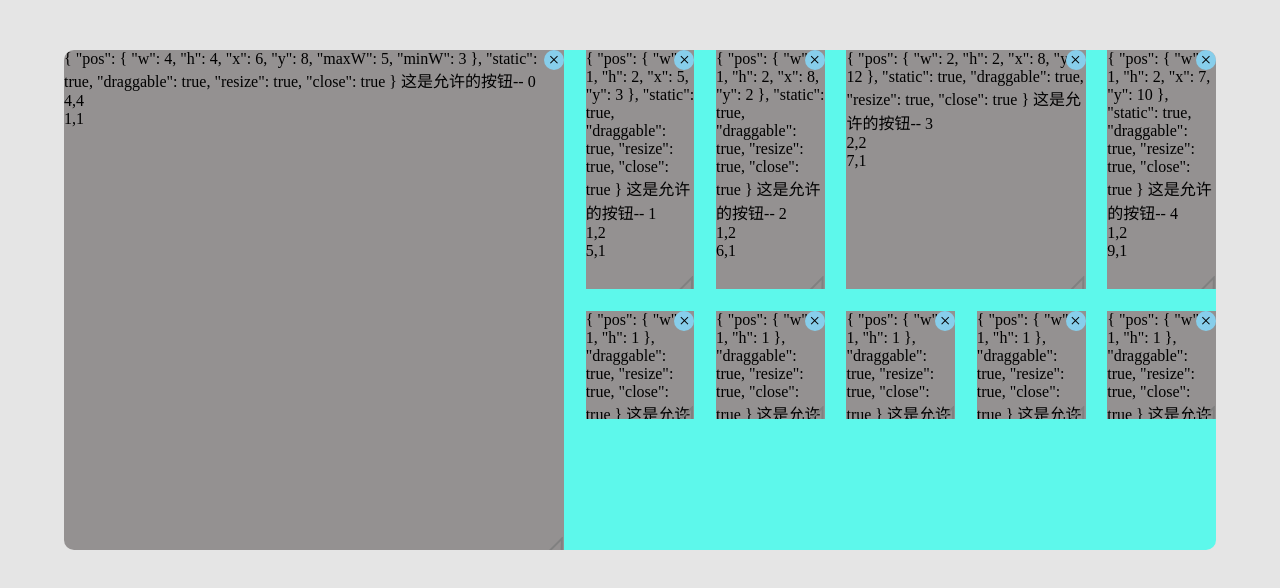
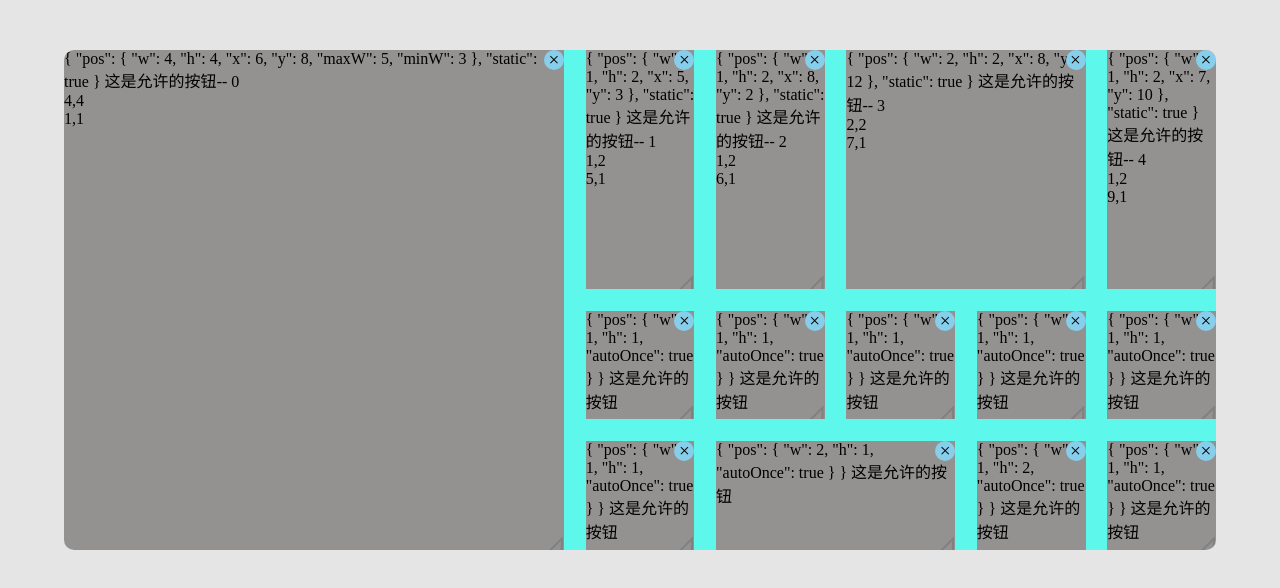
Before and after one commit to biggerstar/any-grid-layout, a Vue app: page / in a window 1280 px wide. Shown: the top 588 px of the page. Built offline with nearby package versions, Linux system fonts and the light colour scheme.

Commit message:
实现适配vue的响应式布局切换

```diff
--- a/src/components/GridItem.vue
+++ b/src/components/GridItem.vue
@@ -85,7 +85,8 @@ const reSetContainerSize = () => {
 onMounted(() => {
   const propsRaw = toRaw(props)
   container = parseContainerFromPrototypeChain(gridItem.value)
-  // console.log(props.pos);
+  props.pos.autoOnce = !props.pos.x || !props.pos.y;
+
   selfItem = container.add({
     el: gridItem.value,
     ...propsRaw,
@@ -94,8 +95,6 @@ onMounted(() => {
     gridItem.value.parentNode.removeChild(gridItem.value)
     return
   }
-  // console.log(props.pos.x,props.pos.y);
-  if (!props.pos.x || !props.pos.y) selfItem.pos.__temp__.autoOnce = true
   selfItem.mount()
   // console.log(selfItem);
   selfItem._VueEvents.vueItemResizing = (fromItem, w, h) => {
--- a/src/test/index.vue
+++ b/src/test/index.vue
@@ -163,14 +163,14 @@ const layouts = [
     col: 6,
     // margin: [10, 10],
     // size: [60, 80],
-    data: layoutData2,
+    data: layoutData11,
   },
   {
     px: 560,
-    col: 5,
-    // margin: [10, 10],
-    // size: [60, 80],
-    data: layoutData2,
+    col: 9,
+    margin: [20, 20],
+    size: [60, 80],
+    data: layoutData11,
   },
   {
     px: 360,
@@ -214,7 +214,7 @@ const layouts1 = {
   // marginY: 50,
 }
 const globalConf = {
-  responsive: false,
+  responsive: true,
   row: 6,
   responseMode: 'default',
   exchange: true,
@@ -234,7 +234,7 @@ const config1 = reactive({
 })
 
 const layoutChange = (currentLayout) => {
-  console.log(currentLayout);
+  // console.log(currentLayout);
   // console.log(currentLayout.data );
   // useLayout.data = currentLayout.data
   // currentLayout.data[0].static=false
@@ -248,18 +248,18 @@ const render = (currentLayout, layouts) => {
   // console.log(currentLayout.px);
   // Object.assign(useLayout,currentLayout)
 
-  const data = layoutData.filter((item, index) => {
-    item.draggable = true
-    item.resize = true
-    item.close = true
-    return index < 10
-  })
+  // const data = layoutData.filter((item, index) => {
+  //   item.draggable = true
+  //   item.resize = true
+  //   item.close = true
+  //   return index < 10
+  // })
 
   Object.assign(useLayout, currentLayout)
 
   if (!useLayout.data) useLayout.data = []
 
-  useLayout.data = data
+  useLayout.data = layoutData
 
   currentLayout.data.forEach((item, index) => {
     // useLayout.data.push(item)
--- a/src/units/grid/events/EditEvent.js
+++ b/src/units/grid/events/EditEvent.js
@@ -87,14 +87,14 @@ export default class EditEvent {
                     if (maxBlankMatrixLimit.maxW >= newResize.w) {    // 横向调整
                         updateStyle.width = nowElSize.width + 'px'
                         fromItem.pos.w = newResize.w
-                    }else {
-                        newResize.w=fromItem.pos.w      //必要，将当前实际宽给newResize
+                    } else {
+                        newResize.w = fromItem.pos.w      //必要，将当前实际宽给newResize
                     }
                     if (maxBlankMatrixLimit.maxH >= newResize.h) {  // 纵向调整
                         updateStyle.height = nowElSize.height + 'px'
                         fromItem.pos.h = newResize.h
-                    }else {
-                        newResize.h=fromItem.pos.h   //必要，将当前实际高给newResize
+                    } else {
+                        newResize.h = fromItem.pos.h   //必要，将当前实际高给newResize
                     }
                     if (Object.keys(updateStyle).length > 0) {
                         fromItem.updateStyle(updateStyle, tempStore.cloneElement)
@@ -144,7 +144,11 @@ export default class EditEvent {
                     tempStore.isResizing = true
                     tempStore.isDragging = false
                     return 'resize'
+                } else if (tempStore.dragOrResize === 'slidePage') {
+                    return 'slidePage'
                 }
+
+
             }
         },
         cursor: {
@@ -294,8 +298,8 @@ export default class EditEvent {
                     const isExchange = fromItem.container.eventManager._callback_('crossContainerExchange', dragItem, newItem)
                     if (isExchange === false || isExchange === null) return   // 通过事件返回值来判断是否继续进行交换
 
-                    if (container['responsive']) newItem.pos.__temp__.autoOnce = true
-                    else if (!container['responsive']) newItem.pos.__temp__.autoOnce = false
+                    if (container['responsive']) newItem.pos.autoOnce = true
+                    else if (!container['responsive']) newItem.pos.autoOnce = false
                     container.add(newItem)
 
                     if (typeof itemPositionMethod === 'function') {
@@ -486,7 +490,7 @@ export default class EditEvent {
                     } else innerContentArea()
                     //---------------------------响应模式【跨】容器交换(跨容器交换后直接跳出)------------------------------//
                     if (container.__ownTemp__.firstEnterUnLock) {
-                        dragItem.pos.__temp__.autoOnce = true
+                        dragItem.pos.autoOnce = true
                         if (toItem) {
                             EEF.itemDrag.mousemoveExchange(container, (newItem) => {
                                 container.engine.move(newItem, toItem.i)
@@ -708,22 +712,70 @@ export default class EditEvent {
                 if (tempStore.toItem === null) return false
             }
         },
+        other: {
+            updateSlidePageInfo: throttle((pageX, pageY) => {
+                tempStore.slidePageOffsetInfo.newestPageX = pageX
+                tempStore.slidePageOffsetInfo.newestPageY = pageY
+                // console.log(1111111111111);
+            }),
+            slidePage: (ev) => {
+                // 拖拽滑动整个容器元素
+                const container = tempStore.fromContainer
+                if (!container) return
+                const element = container.element
+                let offsetX = ev.pageX - tempStore.mousedownEvent.pageX
+                let offsetY = ev.pageY - tempStore.mousedownEvent.pageY
+                const offsetLeft = tempStore.slidePageOffsetInfo.offsetLeft - offsetX
+                const offsetTop = tempStore.slidePageOffsetInfo.offsetTop - offsetY
+                if (offsetLeft >= 0) element.scrollLeft = offsetLeft
+                if (offsetTop >= 0) element.scrollTop = offsetTop
+
+                // console.log(tempStore.slidePageOffsetInfo);
+                EPF.other.updateSlidePageInfo(ev.pageX, ev.pageY)
+                // let startY, startX
+                // let now = Date.now()
+                // startX = ev.screenX
+                // startY = ev.screenY
+                // const mouseSpeed = () => {
+                //     let dt = now - tempStore.mouseSpeed.timestamp;
+                //     let distanceX = Math.abs(startX - tempStore.mouseSpeed.endX);
+                //     let distanceY = Math.abs(startY - tempStore.mouseSpeed.endY);
+                //     let distance = distanceX > distanceY ? distanceX : distanceY   //  选一个移动最多的方向
+                //     let speed = Math.round(distance / dt * 1000);
+                //     // console.log(dt, distance, speed);
+                //     tempStore.mouseSpeed.endX = startX;
+                //     tempStore.mouseSpeed.endY = startY;
+                //     tempStore.mouseSpeed.timestamp = now;
+                //     return {distance, speed}
+                // }
+                // console.log(mouseSpeed());
+            }
+        },
         container: {
             mousedown: (ev) => {
                 if (tempStore.isDragging || tempStore.isResizing) return  // 修复可能鼠标左键按住ItemAA，鼠标右键再次点击触发ItemB造成dragItem不一致问题
                 const container = parseContainer(ev)
                 if (!container) return   // 只有点击Container或里面元素才生效
+                else EEF.cursor.mousedown(ev)
                 tempStore.fromItem = parseItem(ev)
-                if (!tempStore.fromItem) return
-
-
+                if (!container && !tempStore.fromItem) return
+                if (container && !tempStore.fromItem) {
+                    tempStore.slidePageOffsetInfo = {
+                        offsetTop: container.element.scrollTop,
+                        offsetLeft: container.element.scrollLeft,
+                        newestPageX: 0,
+                        newestPageY: 0,
+                    }
+                    tempStore.dragOrResize = 'slidePage'
+                }
+                // 执行到这行container一定存在,可能点击container或者Item，Item用于操作Item，container用于拖动整个container元素
                 const downTagClassName = ev.target.className
                 tempStore.mouseDownElClassName = downTagClassName
                 if (downTagClassName.includes('grid-clone-el')) return
                 if (downTagClassName.includes('grid-item-close-btn')) return
                 if (downTagClassName.includes('grid-item-resizable-handle')) {   //   用于resize
                     tempStore.dragOrResize = 'resize'
-                } else {    //  用于drag
+                } else if (tempStore.fromItem) {    //  用于drag
                     if (!tempStore.fromItem.container.responsive) {  // 静态布局下如果pos中是要求static则取消该Item的drag
                         if (tempStore.fromItem.static) return
                     }
@@ -773,21 +825,21 @@ export default class EditEvent {
                 tempStore.mousedownEvent = ev
                 tempStore.fromContainer = container
 
-                // console.log(container);
                 if (tempStore.fromItem) {
                     // tempStore.fromItem._mask_(true)
                     tempStore.fromItem.__temp__.clientWidth = tempStore.fromItem.nowWidth()
                     tempStore.fromItem.__temp__.clientHeight = tempStore.fromItem.nowHeight()
                     tempStore.offsetPageX = tempStore.fromItem.offsetLeft()
                     tempStore.offsetPageY = tempStore.fromItem.offsetTop()
-                    if (EEF.check.resizeOrDrag(ev) === 'drag') {
-                        EEF.cursor.mousedown(ev)
-                    }
                 }
                 //----------------------------------------------------------------//
             },
             mousemove: throttle((ev) => {
                 if (tempStore.isLeftMousedown) {
+                    if (tempStore.dragOrResize === 'slidePage') {
+                        EPF.other.slidePage(ev)
+                        return
+                    }
                     const container = parseContainer(ev)
                     tempStore.beforeContainer = tempStore.currentContainer
                     tempStore.currentContainer = container || null
@@ -829,12 +881,14 @@ export default class EditEvent {
                     const overItem = parseItem(ev)
                     if (overItem) {
                         const evClassList = ev.target.classList
-                        if (evClassList.contains('grid-item-close-btn')) {
+                        if (overItem.static) {
+                            if (EEF.cursor.cursor !== 'static-no-drop') EEF.cursor.staticItemNoDrop()   // 静态模式才notDrop
+                        } else if (evClassList.contains('grid-item-close-btn')) {
                             if (EEF.cursor.cursor !== 'item-close') EEF.cursor.itemClose()
                         } else if (evClassList.contains('grid-item-resizable-handle')) {
                             if (EEF.cursor.cursor !== 'item-resize') EEF.cursor.itemResize()
-                        } else if (!overItem.container.responsive) {
-                            if (overItem.static && EEF.cursor.cursor !== 'static-no-drop') EEF.cursor.staticItemNoDrop()   // 静态模式才notDrop
+                        } else {
+                            if (EEF.cursor.cursor !== 'in-container') EEF.cursor.inContainer()
                         }
                     } else if (parseContainer(ev)) {
                         if (EEF.cursor.cursor !== 'in-container') EEF.cursor.inContainer()
@@ -942,6 +996,22 @@ export default class EditEvent {
                         dragItem.container.eventManager._callback_('itemResized', dragItem.pos.w, dragItem.pos.h, dragItem)
                     }
                 }
+                const sPFI = tempStore.slidePageOffsetInfo
+                const offsetLeft = sPFI.newestPageX - ev.pageX
+                const offsetTop = sPFI.newestPageY - ev.pageY
+                console.log(offsetLeft, offsetTop);
+
+                if (tempStore.dragOrResize === 'slidePage') {
+                    // 实现container在鼠标释放之后惯性滑动
+                    let timeCont = 500
+                    const container = tempStore.fromContainer
+                    const timer = setInterval(() => {
+                        timeCont -= 20
+                        container.element.scrollTop += parseInt((((offsetTop / 100 * timeCont) / 30) || 0).toString())
+                        container.element.scrollLeft += parseInt((((offsetLeft / 100 * timeCont) / 30) || 0).toString())
+                        if (timeCont <= 0 || tempStore.isLeftMousedown) clearInterval(timer)
+                    }, 20)
+                }
 
 
                 //-------------------------------重置相关缓存-------------------------------//
@@ -969,7 +1039,10 @@ export default class EditEvent {
                 // touch 和 drag效果是一样的
                 ev = ev || window.event
                 if (ev.touches) {
-                    if (ev.stopPropagation) ev.stopPropagation()
+                    if (ev.stopPropagation) {
+                        ev.stopPropagation()
+                        ev.preventDefault()
+                    }
                     tempStore.deviceEventMode = 'touch'
                     ev = singleTouchToCommonEvent(ev)
                 } else tempStore.deviceEventMode = 'mouse'
--- a/src/units/grid/main/Engine.js
+++ b/src/units/grid/main/Engine.js
@@ -1,5 +1,5 @@
 import Item from "@/units/grid/main/item/Item.js";
-import { merge} from "@/units/grid/other/tool.js";
+import {merge} from "@/units/grid/other/tool.js";
 import LayoutManager from "@/units/grid/algorithm/LayoutManager.js";
 import LayoutConfig from "@/units/grid/algorithm/LayoutConfig.js";
 import ItemPos from "@/units/grid/main/item/ItemPos.js";
@@ -106,7 +106,7 @@ export default class Engine {
                 limitRow: maxRow
             }
         }
-        const responsiveAutoSetting = ()=>{
+        const responsiveAutoSetting = () => {
             if (!this.initialized) {   // 响应式模式第一次添加,为了固定初始row值，并在addItem部分去除溢出该row值的Item
                 if (!container.row) this.layoutManager.autoRow()
                 else maxRow = container.row
@@ -125,7 +125,7 @@ export default class Engine {
                 containerH = limitInfo.limitRow
             }
         }
-        const staticAutoSetting = ()=>{
+        const staticAutoSetting = () => {
             const limitInfo = computeLimitLength(container.col, container.row)
             containerW = maxCol = limitInfo.limitCol
             containerH = maxRow = limitInfo.limitRow
@@ -178,7 +178,7 @@ export default class Engine {
 
             if ((xItemEnd >= xBoundaryStart && xItemEnd <= xBoundaryEnd      // 左边界碰撞
                     || xItemStart >= xBoundaryStart && xItemStart <= xBoundaryEnd  // X轴中间部分碰撞
-                || xBoundaryStart >= xItemStart && xBoundaryEnd <= xItemEnd )    // 右边界碰撞
+                    || xBoundaryStart >= xItemStart && xBoundaryEnd <= xItemEnd)    // 右边界碰撞
                 && (yItemEnd >= yBoundaryStart && yItemEnd <= yBoundaryEnd      // 左边界碰撞
                     || yItemStart >= yBoundaryStart && yItemStart <= yBoundaryEnd  // Y轴中间部分碰撞
                     || yBoundaryStart >= yItemStart && yBoundaryEnd <= yItemEnd)      // 下边界碰撞
@@ -351,8 +351,13 @@ export default class Engine {
         else if (itemLimit.maxH < item.pos.h) eventManager._error_('itemLimitError', `itemLimit配置指定maxH为:${itemLimit.maxH},当前h为${item.pos.h}`, item, item)
         else {
             item.pos.i = item.i = this.__temp__.staticIndexCount++
-            if (!this.container._mounted || this.container.responsive) item.pos.__temp__.autoOnce = true   // 所有响应式都自动排列
-            else if (!item._mounted && item.pos.__temp__.autoOnce === null && !this.container.responsive) item.pos.__temp__.autoOnce = true  // 静态且未挂载状态的话自动排列
+            // console.log(item.pos.autoOnce );
+            if (!this.container._mounted || this.container.responsive) item.pos.autoOnce = true   // 所有响应式都自动排列
+            else if (!this.container.responsive) {
+                if (!item._mounted && item.pos.autoOnce === null) item.pos.autoOnce = true  // 静态且未挂载状态的话自动排列
+
+            }
+
             const success = this.push(item)
             if (success) {
                 // console.log(11111111111111111);
@@ -371,7 +376,7 @@ export default class Engine {
     /** 对要添加进items的对象进行检测，超出矩阵范围会被抛弃，如果在矩阵范围内会根据要添加对象的pos自动排序找到位置(左上角先行后列优先顺序) */
     push(item) {
         // console.log(item.pos);
-        const realLayoutPos = this._isCanAddItemToContainer_(item, item.pos.__temp__.autoOnce, true)
+        const realLayoutPos = this._isCanAddItemToContainer_(item, item.pos.autoOnce, true)
         // console.log(realLayoutPos);
         let success = false
         if (realLayoutPos) {
@@ -541,7 +546,7 @@ export default class Engine {
                 this.layoutManager.addItem(realLayoutPos)
                 item.pos = new ItemPos(merge(this._genItemPosArg(item), realLayoutPos))
                 item.pos.nextStaticPos = null
-                item.pos.__temp__.autoOnce = false
+                item.pos.autoOnce = false
             }
             return realLayoutPos
         } else {
@@ -570,19 +575,19 @@ export default class Engine {
             updateItemList = updateItemList.filter(item => items.includes(item))
             // console.log(items.length, updateItemList);
             const updateResponsiveItemLayout = (item) => {
-                const realPos = this._isCanAddItemToContainer_(item, item.__temp__.autoOnce, true)
+                const realPos = this._isCanAddItemToContainer_(item, item.autoOnce, true)
                 if (realPos) {
                     item.updateItemLayout()
                 }
             }
             updateItemList.forEach((item) => {   // 1.先对要进行更新成员占指定静态位
-                item.__temp__.autoOnce = false
+                item.autoOnce = false
                 updateResponsiveItemLayout(item)
             })
 
             items.forEach(item => {   // 2。再对剩余成员按顺序找位置坐下
                 if (updateItemList.includes(item)) return
-                item.__temp__.autoOnce = true
+                item.autoOnce = true
                 updateResponsiveItemLayout(item)
             })
             // console.log(items);
@@ -617,25 +622,25 @@ export default class Engine {
             })
         }
         this.container.updateContainerStyleSize()
-        const genBeforeSize = (container)=>{
+        const genBeforeSize = (container) => {
             return {
-                row:container.row,
-                col:container.col,
-                containerW:container.containerW,
-                containerH:container.containerH,
-                width:container.nowWidth(),
-                height:container.nowHeight()
+                row: container.row,
+                col: container.col,
+                containerW: container.containerW,
+                containerH: container.containerH,
+                width: container.nowWidth(),
+                height: container.nowHeight()
             }
         }
         const container = this.container
-        if (!container.__ownTemp__.beforeContainerSizeInfo){
-            container.__ownTemp__.beforeContainerSizeInfo =  genBeforeSize(container)
-        }else {
+        if (!container.__ownTemp__.beforeContainerSizeInfo) {
+            container.__ownTemp__.beforeContainerSizeInfo = genBeforeSize(container)
+        } else {
             const beforeSize = container.__ownTemp__.beforeContainerSizeInfo
-            if (beforeSize.containerW !== container.containerW || beforeSize.containerH !== container.containerH){
+            if (beforeSize.containerW !== container.containerW || beforeSize.containerH !== container.containerH) {
                 const nowSize = genBeforeSize(container)
                 container.__ownTemp__.beforeContainerSizeInfo = genBeforeSize(container)
-                this.container.eventManager._callback_('containerSizeChange',beforeSize,nowSize,container)
+                this.container.eventManager._callback_('containerSizeChange', beforeSize, nowSize, container)
             }
         }
 
--- a/src/units/grid/main/container/Container.js
+++ b/src/units/grid/main/container/Container.js
@@ -45,7 +45,8 @@ export default class Container extends DomFunctionImpl {
     events = []
     global = {}
     //----------------内部需要的参数---------------------//
-    element = null
+    element = null       //  container主体元素节点
+    contentElement = null   // 放置Item的元素节点，被element直接包裹
     classList = []
     attr = []
     engine = []
@@ -376,6 +377,7 @@ export default class Container extends DomFunctionImpl {
      *      }
      * */
     add(item) {
+        // console.log(item.autoOnce);
         item.container = this
         item.parentElement = this.contentElement
         if (!(item instanceof Item)) item = this.engine.createItem(item)
--- a/src/units/grid/other/TempStore.js
+++ b/src/units/grid/other/TempStore.js
@@ -1,4 +1,3 @@
-
 /**  用于Container之间数据临时缓存和共享,不计划挂载到window对象
  *   使用该Store的对象：Container，EditEvent
  * */
@@ -11,50 +10,57 @@ export default class TempStore {
         // editModeItemDragNum:0,   // 记录当前开启drag的Item个数
         // editModeItemResizeNum:0, // 记录当前开启resize的Item个数
         //----------通用可写变量-----------//
-        editItemNum : 0,   // 当前处于编辑模式的Item个数
-        belongContainer : null,
-        fromContainer:null,
-        dragContainer:null,
+        editItemNum: 0,   // 当前处于编辑模式的Item个数
+        belongContainer: null,
+        fromContainer: null,
+        dragContainer: null,
         draggingLock: false,    // 拖动限制锁
-        currentContainer : null,  //  当前鼠标在哪个Container
-        beforeContainer : null,  //  来自上一个的Container
+        currentContainer: null,  //  当前鼠标在哪个Container
+        beforeContainer: null,  //  来自上一个的Container
         fromItem: null,    // 表示在Container中的鼠标初次按下未抬起的Item, 除Item类型外的元素不会被赋值到这里
         toItem: null,      // 表示在Container中的鼠标按下后抬起的正下方位置的Item, 除Item类型外的元素不会被赋值到这里
-        moveItem : null,   // 多容器情况下，移动出去到新容器新创建的一个符合新容器Item参数的成员,非克隆元素而是参与排列的元素
-        beforeItem : null,   // 跨容器时保存的上一个Container对应的Item
+        moveItem: null,   // 多容器情况下，移动出去到新容器新创建的一个符合新容器Item参数的成员,非克隆元素而是参与排列的元素
+        beforeItem: null,   // 跨容器时保存的上一个Container对应的Item
         cloneElement: null,      // 表示在用户拖动点击拖动的瞬间克隆出来的文档
-        mousedownEvent:null,   //  鼠标点击瞬间mousedown触发的对应的dom元素触发的事件
+        mousedownEvent: null,   //  鼠标点击瞬间mousedown触发的对应的dom元素触发的事件
         mousedownItemOffsetLeft: null,  // 鼠标点击某个Item的时候距离该Item左边界距离
         mousedownItemOffsetTop: null,  // 同上
-        dragOrResize: null,  //  drag || resize
+        dragOrResize: null,  //  drag || resize || slidePage
         isDragging: false,
         isResizing: false,
         dragItemTrans: null,
         resizeWidth: null,
         resizeHeight: null,
-        offsetPageX:null,
-        offsetPageY:null,
-        scrollReactionStatic:'stop',  // stop || wait || scroll  鼠标移动到容器边界自动滚动状态
+        offsetPageX: null,
+        offsetPageY: null,
+        scrollReactionStatic: 'stop',  // stop || wait || scroll  鼠标移动到容器边界自动滚动状态
         scrollReactionTimer: null,   // 鼠标移动到容器边界自动滚动反应的定时器
         //----------鼠标相关-----------//
         isLeftMousedown: false,
-        mouseDownElClassName : null,
+        mouseDownElClassName: null,
         mouseSpeed: {
             timestamp: 0,
             endX: 0,
             endY: 0
         },
+        slidePageOffsetInfo: {
+            offsetTop: 0,
+            offsetLeft: 0,
+            newestPageX:0,
+            newestPageY:0,
+        },
         //----------触屏相关-----------//
         deviceEventMode: 'mouse',   //   mouse || touch
         allowTouchMoveItem: false,   // 是否允许触屏下拖动Item
-        timeOutEvent : null,
+        timeOutEvent: null,
         //----------网页元素-----------//
-        nestingMountPointList : [],  // 网页挂载点
+        nestingMountPointList: [],  // 网页挂载点
     }
-    static ItemStore = {  }
+    static ItemStore = {}
 
     constructor() {
     }
+
     static getInstance() {
         if (!TempStore.ins) {
             TempStore.ins = new TempStore()
```
Also changed, not shown: src/stores/layout.js (+5 -5 lines), src/units/grid/main/item/ItemPos.js (+6 -4 lines).
